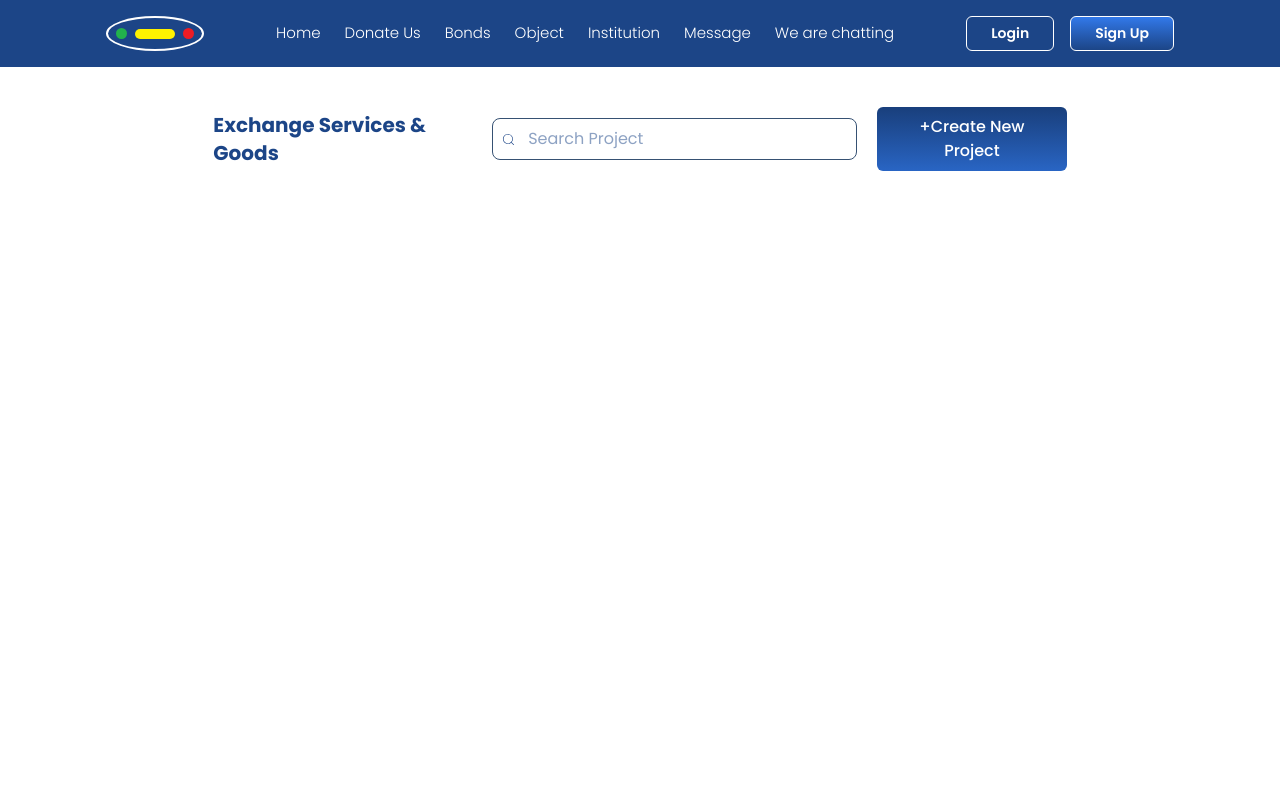
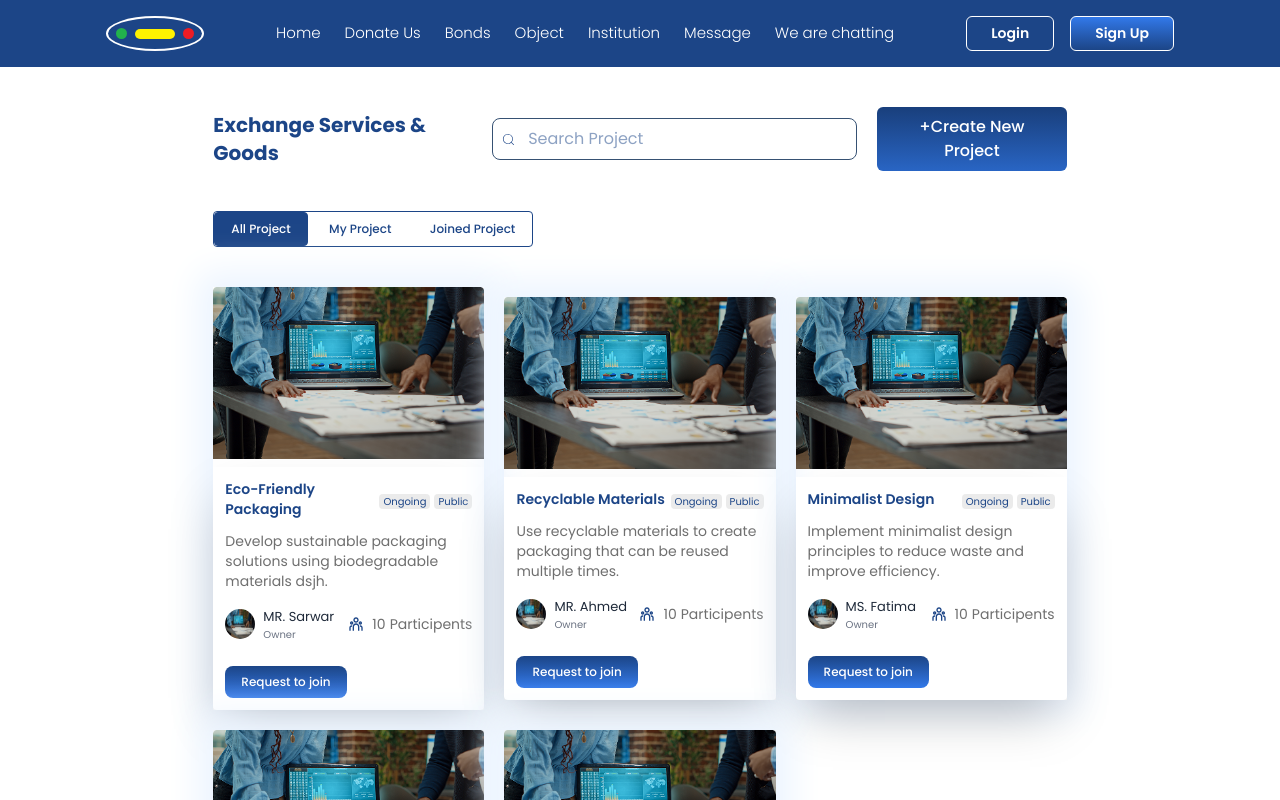
Before and after one commit to nurulla-hasan/emilioro-website, a Next.js app: page /object in a window 1280 px wide. Shown: the top 800 px of the page. Built offline with nearby package versions, Linux system fonts and the light colour scheme.

Commit message:
Object page tabs section completed

```diff
--- a/src/app/bonds/page.jsx
+++ b/src/app/bonds/page.jsx
@@ -37,7 +37,7 @@ const Page = () => {
                 initial={{ opacity: 0, y: -20 }}
                 animate={{ opacity: 1, y: 0 }}
                 transition={{ duration: 0.5 }}
-                className="max-w-4xl mt-14 border border-[#658dc469] mx-auto shadow-[0px_0px_18px_5px_#ebf4ff]  p-5 rounded-lg "
+                className="max-w-4xl mt-14 mx-auto shadow-[0px_0px_33px_14px_#ebf4ff]  p-5 rounded-lg "
             >
 
 
--- a/src/app/object/page.jsx
+++ b/src/app/object/page.jsx
@@ -1,20 +1,24 @@
 "use client"
+import AllProject from '@/components/body/object/AllProject';
 import { motion } from 'framer-motion';
+import { useState } from 'react';
 import { CiSearch } from "react-icons/ci";
 
 
 
 
 const ObjectPage = () => {
+
+    const [activeTab, setActiveTab] = useState("all");
+
     return (
-        <div className='min-h-screen w-2/3 mx-auto mt-10'>
+        <div className='min-h-screen w-2/3 mx-auto mt-10 mb-20'>
 
             <div className="flex justify-between items-center">
                 <h1 className="text-xl text-[#1C4587] font-bold">Exchange Services & Goods</h1>
-
                 <div className='flex gap-5 items-center justify-center'>
                     <div className="relative border border-[#365173] rounded-lg flex items-center">
-                        <CiSearch className='ml-2' color='#1C4587' size={15}/>
+                        <CiSearch className='ml-2' color='#1C4587' size={15} />
                         <input
                             type="text"
                             placeholder="Search Project"
@@ -34,8 +38,70 @@ const ObjectPage = () => {
                     </motion.div>
                 </div>
             </div>
+
+
+            {/* Tabs------ */}
+            <div className="flex border-[#1C4587] border w-80 justify-between rounded-sm mt-10">
+                {[
+                    { id: "all", label: "All Project" },
+                    { id: "my", label: "My Project" },
+                    { id: "joined", label: "Joined Project" },
+                ].map((tab) => (
+                    <button
+                        key={tab.id}
+                        className={`px-4 py-2 text-xs font-medium transition-all border rounded-sm ${activeTab === tab.id
+                            ? "bg-[#1C4587] border border-[#1C4587] text-white"
+                            : "border-transparent text-[#1C4587]"
+                            }`}
+                        onClick={() => setActiveTab(tab.id)}
+                    >
+                        {tab.label}
+                    </button>
+                ))}
+            </div>
+
+            {/* tab content */}
+            {/* Tab Content */}
+            <div className="mt-4">
+                {activeTab === "all" && <AllProjects />}
+                {activeTab === "my" && <MyProjects />}
+                {activeTab === "joined" && <JoinedProjects />}
+            </div>
+
+
+
         </div>
     );
 };
 
+const AllProjects = () => (
+    <div>
+        <AllProject></AllProject>
+    </div>
+);
+
+const MyProjects = () => (
+    <div className='relative '>
+        <div className='absolute -top-16 right-0 border border-[#1e4a9b] px-1 rounded-sm'>
+            <select className='text-xs text outline-none py-1'>
+                <option value="">Active</option>
+                <option value="">Completed</option>
+            </select>
+        </div>
+        <AllProject></AllProject>
+    </div>
+);
+
+const JoinedProjects = () => (
+    <div className='relative'>
+        <div className='absolute -top-16 right-0 border border-[#1e4a9b] px-1 rounded-sm'>
+            <select className='text-xs text outline-none py-1'>
+                <option value="">Active</option>
+                <option value="">Completed</option>
+            </select>
+        </div>
+        <AllProject></AllProject>
+    </div>
+);
+
 export default ObjectPage;
--- a/src/components/body/EcoFriendlyCards.jsx
+++ b/src/components/body/EcoFriendlyCards.jsx
@@ -1,6 +1,5 @@
 import Link from 'next/link';
 import image from '../../../public/browse.png'
-import Image from 'next/image';
 import { RiTeamLine } from "react-icons/ri";
 
 
--- /dev/null
+++ b/src/components/body/object/AllProject.jsx
@@ -0,0 +1,128 @@
+
+import image from '../../../../public/browse.png';
+import { RiTeamLine } from "react-icons/ri";
+
+const AllProject = () => {
+
+    const data = {
+        cards: [
+            {
+                id: "1",
+                title: "Eco-Friendly Packaging",
+                status: ["Ongoing", "Public"],
+                description: "Develop sustainable packaging solutions using biodegradable materials dsjh.",
+                author: "MR. Sarwar",
+                authorRole: ["Owner"],
+                image: image,
+                participant: "10"
+            },
+            {
+                id: "2",
+                title: "Recyclable Materials",
+                status: ["Ongoing", 'Public'],
+                description: "Use recyclable materials to create packaging that can be reused multiple times.",
+                author: "MR. Ahmed",
+                authorRole: ["Owner"],
+                image: image,
+                participant: "10"
+            },
+            {
+                id: "3",
+                title: "Minimalist Design",
+                status: ['Ongoing', 'Public'],
+                description: "Implement minimalist design principles to reduce waste and improve efficiency.",
+                author: "MS. Fatima",
+                authorRole: ["Owner"],
+                image: image,
+                participant: "10"
+            },
+            {
+                id: "4",
+                title: "Minimalist Design",
+                status: ['Ongoing', 'Public'],
+                description: "Implement minimalist design principles to reduce waste and improve efficiency.",
+                author: "MS. Fatima",
+                authorRole: ["Owner"],
+                image: image,
+                participant: "10"
+            },
+            {
+                id: "5",
+                title: "Minimalist Design",
+                status: ['Ongoing', 'Public'],
+                description: "Implement minimalist design principles to reduce waste and improve efficiency.",
+                author: "MS. Fatima",
+                authorRole: ["Owner"],
+                image: image,
+                participant: "10"
+            }
+        ]
+    };
+
+
+    return (
+        <div className='mt-10 grid lg:grid-cols-3 md:grid-cols-2 grid-cols-1 items-center gap-5 rounded-lg'>
+            {data.cards.map((card) => (
+                <div key={card.id} className='flex flex-col gap-2 shadow-[0px_0px_33px_14px_#ebf4ff]'>
+                    <div>
+                        <img
+                            src={card.image.src}
+                            alt='image'
+                        >
+                        </img>
+                    </div>
+
+                    <div className='flex flex-col gap-2 bg-[#FFFFFF] shadow-2xl p-3 rounded-b-sm'>
+                        <div className='flex justify-between items-center'>
+                            <div className="text-sm text-[#1C4587] font-semibold mb-1">
+                                {card.title}
+                            </div>
+                            <div>
+                                <div className="flex items-center gap-1">
+
+                                    <div className="flex items-center gap-1">
+                                        <p className="bg-[#9A9A9A33] rounded-sm px-1 py-[1] text-[#1C4587] text-[10px] font-normal">{card.status[0]}</p>
+                                        <p className="bg-[#9A9A9A33] rounded-sm px-1 py-[1] text-[#1C4587] text-[10px] font-normal">{card.status[1]}</p>
+                                    </div>
+                                </div>
+                            </div>
+                        </div>
+
+
+
+                        <div className='flex flex-col gap-4'>
+                            <p className='text-[#6F6F6F] text-sm w-[320]'>{card.description}</p>
+                            <div className='flex justify-between items-center'>
+                                <div className='flex gap-2 items-center'>
+                                    <img className='rounded-full w-[30px] h-[30px]' src={card.image.src} alt="image" />
+                                    <div>
+                                        <h5 className='text-[13px] text-gray-800'>{card.author}</h5>
+                                        <p className='text-[10px] text-gray-500'>{card.authorRole}</p>
+                                    </div>
+                                </div>
+
+                                <div className='flex gap-2 items-center'>
+                                    <RiTeamLine color='#1C4587' />
+                                    <div className='flex gap-1 items-center text-[#6F6F6F] text-sm'>
+                                        <p>{card.participant}</p>
+                                        <p>Participents</p>
+                                    </div>
+                                </div>
+                            </div>
+                        </div>
+
+
+
+                        <div className='flex justify-between items-center mt-4'>
+                            <button className="cursor-pointer bg-gradient-to-b from-[#1C4587] to-[#3279EA] text-white text-xs px-4 py-2 rounded-lg font-medium">
+                                Request to join
+                            </button>
+                        </div>
+                    </div>
+                </div>
+            ))}
+        </div>
+    );
+};
+
+export default AllProject;
```
